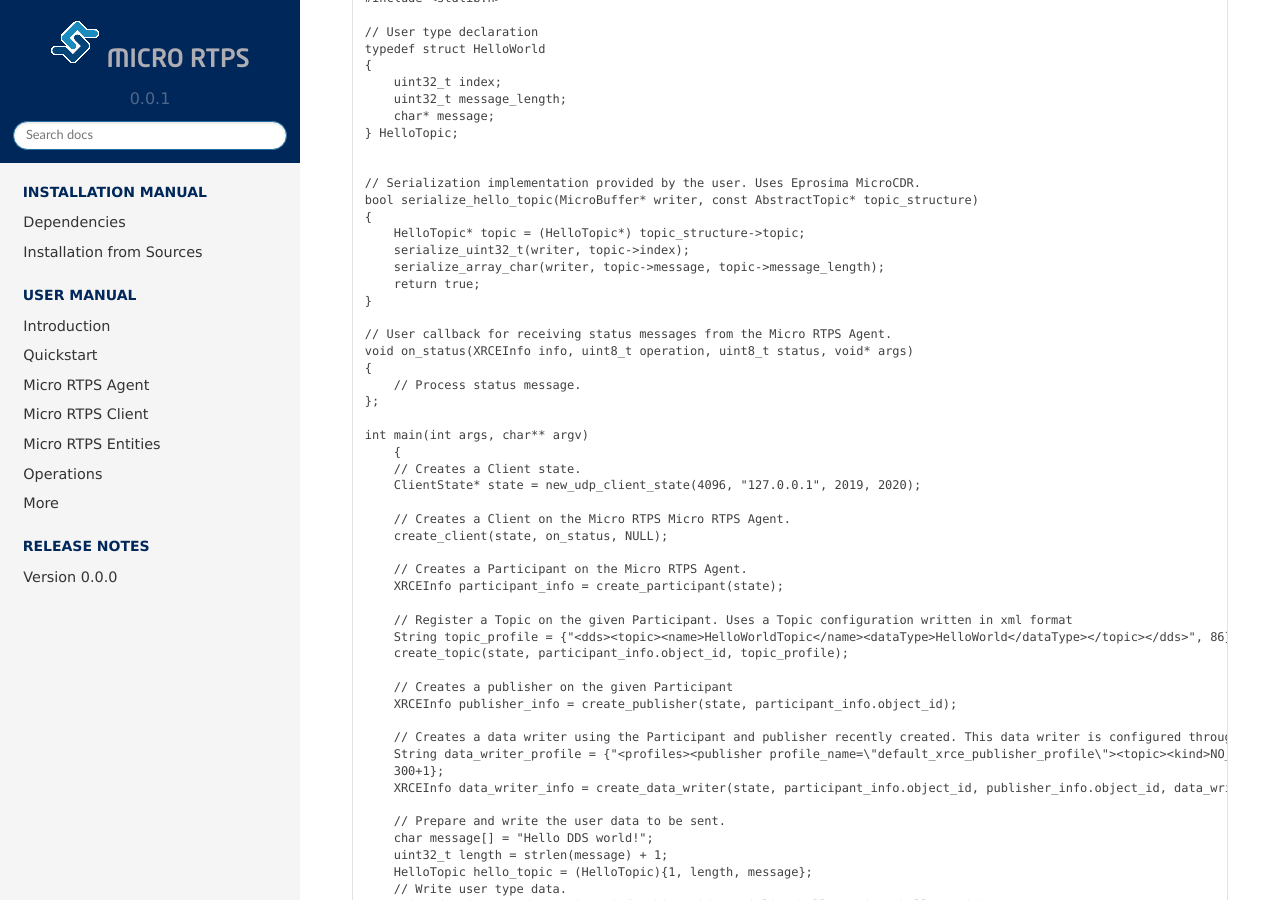
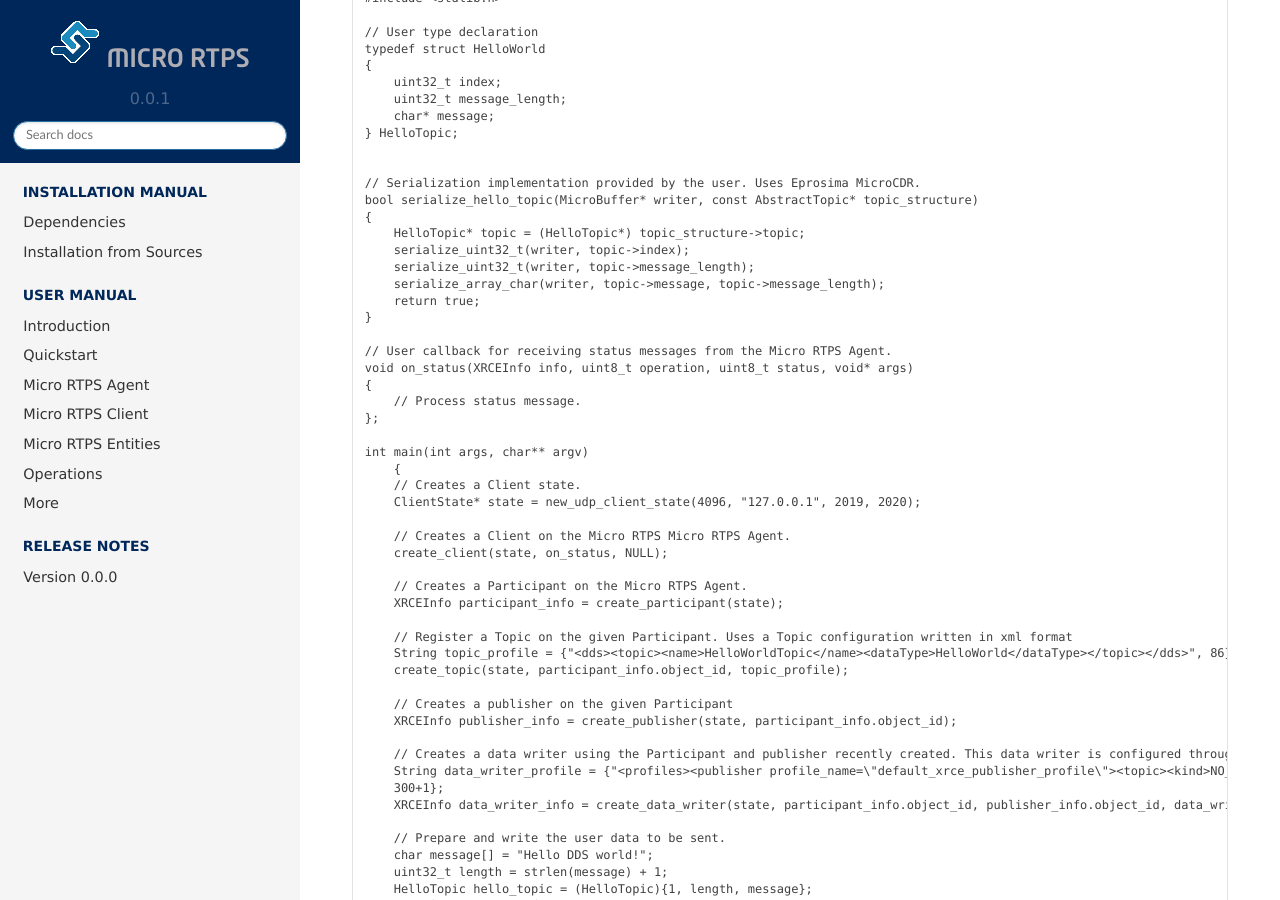
Before and after one commit to eProsima/Micro-XRCE-DDS-docs, a Sphinx documentation site: the page built from docs/index.rst, in a window 1280 px wide and 900 px high, scrolled down 1036 px. Built offline with Sphinx 7.4.7 and the Read the Docs theme 2.0.0, drawn with Linux system fonts in a browser that asks for light colours.

Commit message:
Refs 2375. Updates last documentation

```diff
--- a/docs/index.rst
+++ b/docs/index.rst
@@ -27,7 +27,7 @@ Quick start
 
 .. code-block:: c++
 
-        #include <micrortps/client/client.h>
+    #include <micrortps/client/client.h>
     #include <microcdr/microcdr.h>
     #include <string.h>
     #include <stdlib.h>
@@ -46,6 +46,7 @@ Quick start
     {
         HelloTopic* topic = (HelloTopic*) topic_structure->topic;
         serialize_uint32_t(writer, topic->index);
+        serialize_uint32_t(writer, topic->message_length);
         serialize_array_char(writer, topic->message, topic->message_length);
         return true;
     }
```
